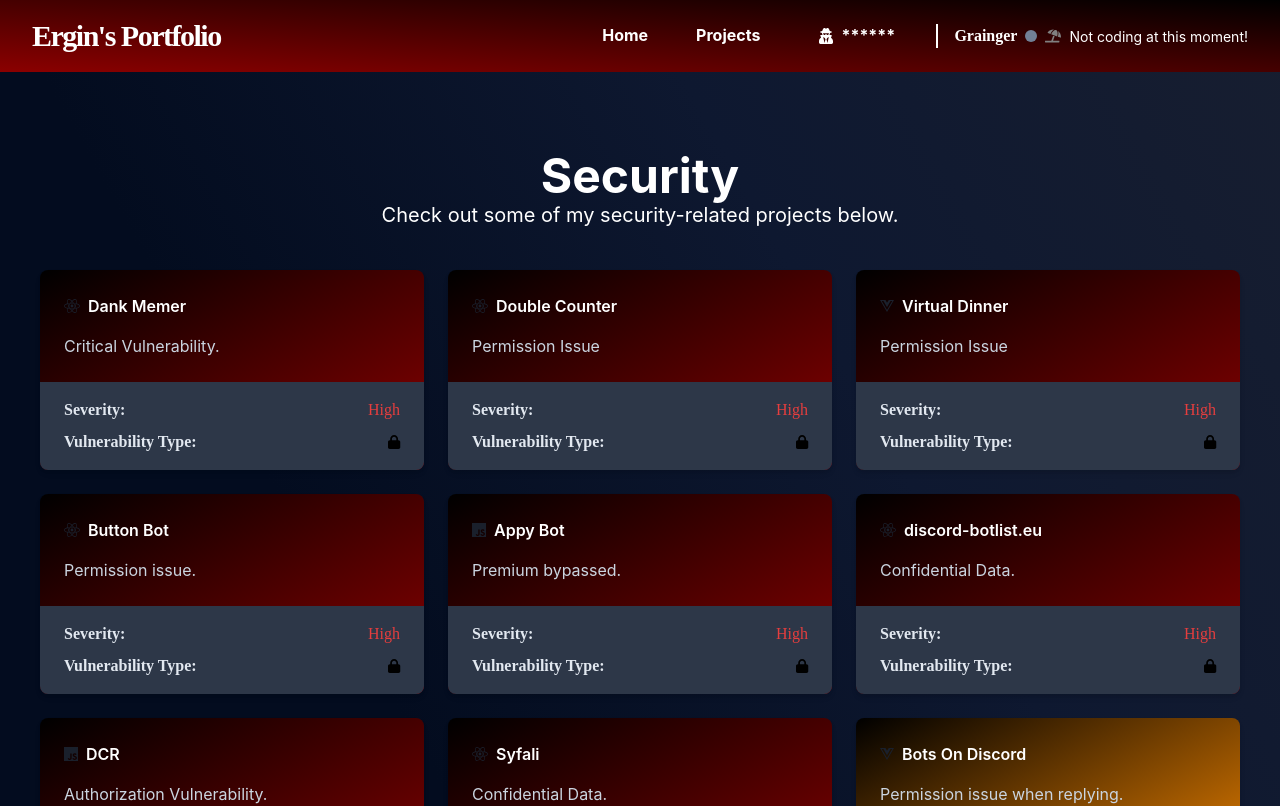
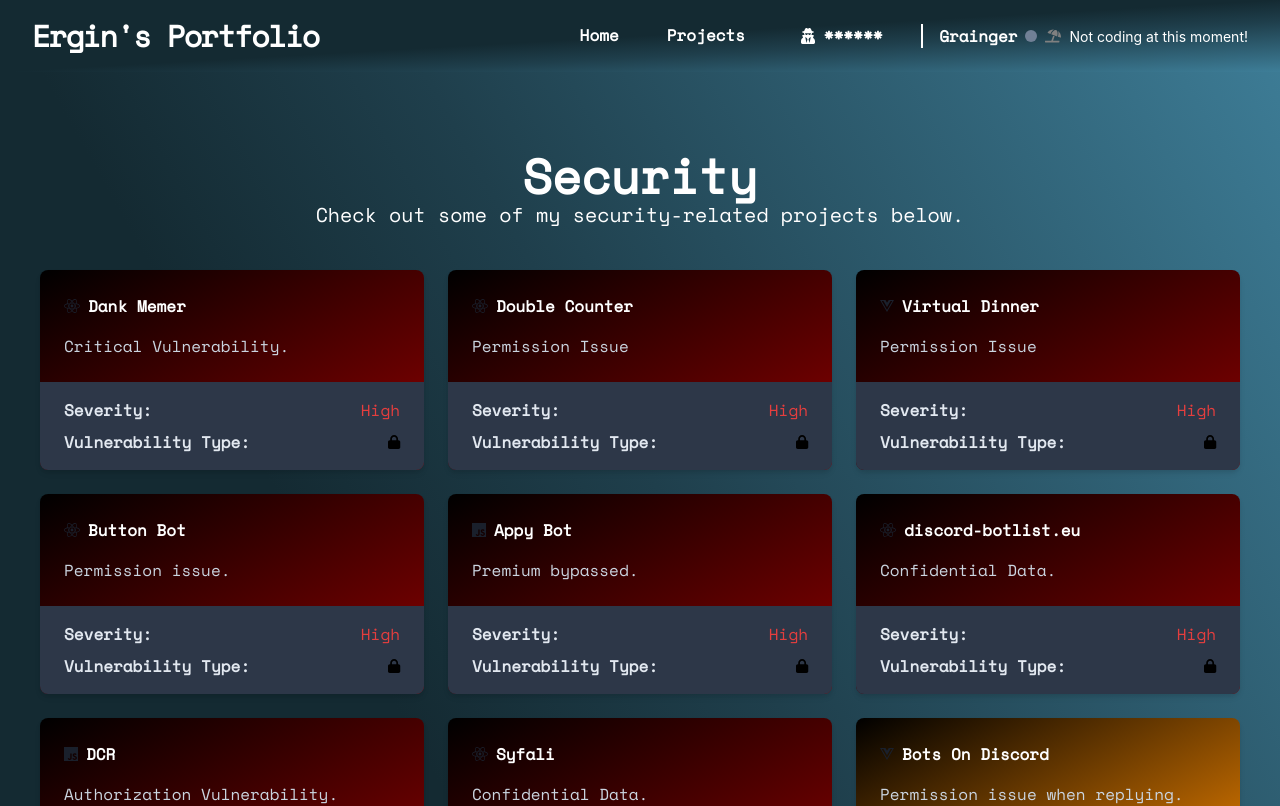
Before and after one commit to ErginDapaj/portfolio-next, a Next.js app: page /security in a window 1280 px wide. Shown: the top 806 px of the page. Built offline with nearby package versions, Linux system fonts and the light colour scheme; no server answers.

Commit message:
added new fonts and changed the backgrounds a little bit

```diff
--- a/package.json
+++ b/package.json
@@ -10,6 +10,7 @@
   },
   "dependencies": {
     "@chakra-ui/react": "^2.7.1",
+    "@fontsource/space-mono": "^5.0.5",
     "@fortawesome/fontawesome-svg-core": "^6.4.0",
     "@fortawesome/free-brands-svg-icons": "^6.4.0",
     "@fortawesome/free-solid-svg-icons": "^6.4.0",
--- a/src/app/components/content.tsx
+++ b/src/app/components/content.tsx
@@ -21,6 +21,8 @@
 import { faDatabase } from "@fortawesome/free-solid-svg-icons";
 import { FontAwesomeIcon } from "@fortawesome/react-fontawesome";
 import Loader from "./loader";
+import '@fontsource/space-mono';
+
 // const MotionTypography = motion(Typography);
 interface Skill {
   name: string;
@@ -102,7 +104,7 @@
         minHeight="100vh"
         display="flex"
         flexDirection="column"
-        bgGradient="linear(to-bl,  #171e30 0%, #0e1830 25%, #030c1f 50%)"
+        bgGradient='linear(to-bl,  #3e7e98 0%, #1f3f4c 35%, #142a32 50%)'
         backgroundSize="100% 200%"
       >
         <div>
@@ -111,11 +113,11 @@
       ) : (
         <Box className="max-w-4xl mx-auto">
           <Box className="mb-8" bg="black" p={4} borderRadius="md">
-            <Heading as="h2" size="lg" className="text-white" mb={2}>
+            <Heading fontFamily="'Space Mono', sans-serif" as="h2" size="lg" className="text-white" mb={2}>
               About Me
             </Heading>
             <Box>
-              <Text variant="body1" className="text-white">
+              <Text fontFamily="'Space Mono', sans-serif" variant="body1" className="text-white">
                 I'm a web developer with experience in building modern and
                 responsive websites using technologies like React, Node.js,
                 and Tailwind CSS. I'm passionate about creating
@@ -124,7 +126,7 @@
             </Box>
           </Box>
           <Box className="mb-8" bg="black" p={4} borderRadius="md">
-            <Heading as="h2" size="lg" className="text-white" mb={2}>
+            <Heading fontFamily="'Space Mono', sans-serif" as="h2" size="lg" className="text-white" mb={2}>
               My Skills
             </Heading>
             <Box>
@@ -142,7 +144,7 @@
                     p={2}
                     borderRadius="md"
                   >
-                    <Flex alignItems="center">
+                    <Flex fontFamily="'Space Mono', sans-serif" className="text-white" alignItems="center">
                       <span className="mr-2">{skill.icon}</span>
                       {skill.name}
                       {/* {hoveredSkill === skill && (
--- a/src/app/components/header.tsx
+++ b/src/app/components/header.tsx
@@ -22,6 +22,7 @@
   FaCodeBranch,
   FaUmbrellaBeach,
 } from "react-icons/fa";
+import '@fontsource/space-mono';
 import { useEffect, useState } from "react";
 import Link from "next/link";
 
@@ -154,7 +155,7 @@
   return (
     <ChakraProvider>
       <Box
-        bgGradient="linear(to-bl, black, darkred)"
+        bgGradient='linear(to-tl,  #3e7e98 0%, #1f3f4c 35%, #142a32 50%)'
         color="white"
         py={4}
       >
@@ -170,7 +171,7 @@
           px={8}
         >
           <Flex align="center">
-            <Heading as="h1" size="lg" letterSpacing={'tighter'} fontFamily="'Creepster', cursive">
+            <Heading as="h1" size="lg" letterSpacing={'tighter'} fontFamily="'Space Mono', sans-serif">
               Ergin's Portfolio
             </Heading>
 
@@ -187,13 +188,16 @@
                 <Link href="/" onClick={onToggle}>
                   <Button
                     fontWeight="bold"
+                    fontFamily="'Space Mono', sans-serif"
                     px={4}
                     py={2}
                     bg={'transparent'}
                     color="white"
                     _hover={{
-                      bg: 'darkred',
-                      borderColor: 'darkred',
+                      fontWeight: 700,
+                      fontSize: "xl",
+                      bg: '#4893b1',
+                      borderColor: '#0f2738',
                     }}
                   >
                     Home
@@ -206,13 +210,14 @@
                 <Link href="/projects" onClick={onToggle}>
                   <Button
                     fontWeight="bold"
+                    fontFamily="'Space Mono', sans-serif"
                     px={4}
                     py={2}
                     bg={'transparent'}
                     color="white"
                     _hover={{
-                      bg: 'darkred',
-                      borderColor: 'darkred',
+                    bg: '#4893b1',
+                    borderColor: '#0f2738',
                     }}
                   >
                     Projects
@@ -230,6 +235,7 @@
                       </animated.span>
                     }
                     fontWeight="bold"
+                    fontFamily="'Space Mono', sans-serif"
                     px={4}
                     py={2}
                     w={32}
@@ -259,7 +265,7 @@
             </Box>
             <Box as="li" pl={4} borderLeft="2px solid white">
               <HStack spacing={2}>
-                <Text fontWeight="bold" fontFamily="'Creepster', cursive">
+                <Text fontWeight="bold"  fontFamily="'Space Mono', sans-serif">
                   Grainger
                 </Text>
 
@@ -324,7 +330,8 @@
                       fontWeight="bold"
                       px={4}
                       py={2}
-                      _hover={{
+                      fontFamily="'Space Mono', sans-serif"
+                  _hover={{
                         bgGradient: "linear(to-r, red.500, blue.500, blue.900)",
                         bgClip: "text",
                         color: "white",
@@ -344,6 +351,7 @@
                   <LinkOverlay href="/projects" onClick={onToggle}>
                     <Text
                       fontWeight="bold"
+                      fontFamily="'Space Mono', sans-serif"
                       px={4}
                       py={2}
                       _hover={{
@@ -364,6 +372,7 @@
                   <LinkOverlay href="/security" onClick={onToggle}>
                     <Text
                       fontWeight="bold"
+                      fontFamily="'Space Mono', sans-serif"
                       px={4}
                       py={2}
                       _hover={{
--- a/src/app/projects/page.tsx
+++ b/src/app/projects/page.tsx
@@ -12,6 +12,8 @@
 } from "@fortawesome/free-brands-svg-icons";
 import { faDatabase } from "@fortawesome/free-solid-svg-icons";
 import { FontAwesomeIcon } from "@fortawesome/react-fontawesome";
+import '@fontsource/space-mono';
+
 import {
   ChakraProvider,
   Box,
@@ -68,7 +70,7 @@
             minHeight="100vh"
             display="flex"
             flexDirection="column"
-            bgGradient='linear(to-bl, #171e30, #0e1830, #030c1f)'
+            bgGradient='linear(to-bl,  #3e7e98 0%, #1f3f4c 35%, #142a32 50%)'
             backgroundSize="100% 200%"
           >
         <div>
@@ -91,11 +93,11 @@
                   >
                     <path d="M22 2H12l-2 4H2v16h20V2z"></path>
                   </svg>
-                  <Text color='white'>Projects</Text>
+                  <Text fontFamily="'Space Mono', sans-serif" color='white'>Projects</Text>
                 </div>
               </Box>
               <Box p={4}>
-                <Text color='white'>
+                <Text fontFamily="'Space Mono', sans-serif" color='white'>
                   Please note that most of my projects are private!
                 </Text>
               </Box>
@@ -115,11 +117,11 @@
                     <Box p={4}>
                       <div style={{ display: "flex", alignItems: "center" }}>
                         {project.icon}
-                        <Text color='white' ml={2}>{project.name}</Text>
+                        <Text fontFamily="'Space Mono', sans-serif" color='white' ml={2}>{project.name}</Text>
                       </div>
                     </Box>
                     <Box p={4}>
-                      <Text color='white'>
+                      <Text fontFamily="'Space Mono', sans-serif" color='white'>
                         {project.description}
                       </Text>
                     </Box>
--- a/src/app/security/page.tsx
+++ b/src/app/security/page.tsx
@@ -33,6 +33,8 @@
 import { IconName } from "@fortawesome/fontawesome-svg-core";
 import { FaLock } from "react-icons/fa";
 import Loader from "../components/loader";
+import '@fontsource/space-mono';
+
 import {
   faCss3Alt,
   faHtml5,
@@ -100,15 +102,15 @@
   minHeight="100vh"
   display="flex"
   flexDirection="column"
-  bgGradient='linear(to-bl,  #171e30 0%, #0e1830 25%, #030c1f 50%)'
+  bgGradient='linear(to-bl,  #3e7e98 0%, #1f3f4c 35%, #142a32 50%)'
   backgroundSize="100% 200%"
 >
           <Header />
           <Box mt={20} mb={10}>
-            <Heading as="h1" size="2xl" textAlign="center" color="white">
+            <Heading as="h1" size="2xl" fontFamily="'Space Mono', sans-serif" textAlign="center" color="white">
               Security
             </Heading>
-            <Text fontSize="xl" textAlign="center" color="white">
+            <Text fontSize="xl" fontFamily="'Space Mono', sans-serif" textAlign="center" color="white">
               Check out some of my security-related projects below.
             </Text>
           </Box>
@@ -146,23 +148,23 @@
          <Box p={6}>
            <Flex alignItems="center" mb={4}>
              {getIcon(project.icon)}
-             <Text ml={2} fontWeight="semibold" isTruncated title={project.name} color="white">
+             <Text ml={2} fontWeight="semibold" fontFamily="'Space Mono', sans-serif" isTruncated title={project.name} color="white">
                {project.name}
              </Text>
            </Flex>
 
            <Box>
-             <Text color="gray.300" fontSize="md">
+             <Text color="gray.300" fontFamily="'Space Mono', sans-serif"  fontSize="md">
                {project.description}
              </Text>
            </Box>
          </Box>
          <Box py={4} px={6} bg="gray.700">
            <Flex justifyContent="space-between">
-             <Text fontWeight="semibold" fontSize="md" color="gray.200" fontFamily="'Creepster', cursive">
+             <Text fontWeight="semibold" fontFamily="'Space Mono', sans-serif"  fontSize="md" color="gray.200" >
                Severity:
              </Text>
-             <Text
+             <Text fontFamily="'Space Mono', sans-serif"
                fontSize="md"
                color={
                  project.severity === "High"
@@ -171,16 +173,15 @@
                    ? "orange.500"
                    : "gray.500"
                }
-               fontFamily="'Creepster', cursive"
              >
                {project.severity}
              </Text>
            </Flex>
            <Flex justifyContent="space-between" mt={2}>
-             <Text fontWeight="semibold" fontSize="md" color="gray.200" fontFamily="'Creepster', cursive">
+             <Text fontWeight="semibold" fontFamily="'Space Mono', sans-serif"  fontSize="md" color="gray.200">
                Vulnerability Type:
              </Text>
-             <Flex alignItems="center">
+             <Flex fontFamily="'Space Mono', sans-serif"  alignItems="center">
                <FontAwesomeIcon icon={faLock} size="sm" color="#000" className="lock-icon" />
              </Flex>
            </Flex>
@@ -218,7 +219,7 @@
   fontSize="2xl"
   fontWeight="bold"
   mb={2}
-  fontFamily="'Creepster', cursive"
+  fontFamily="'Space Mono', sans-serif"
 >
   {selectedProject?.name}
 </ModalHeader>
@@ -244,6 +245,7 @@
                   <Button
                     colorScheme="blue"
                     variant="outline"
+                    fontFamily="'Space Mono', sans-serif"
                     onClick={() =>
                       window.open(selectedProject?.link, '_blank')
                     }
```
Also changed, not shown: 1 other file (tests, documents, lock files or other folders).
